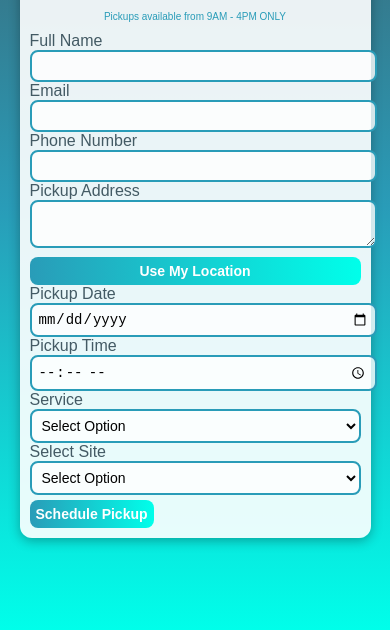
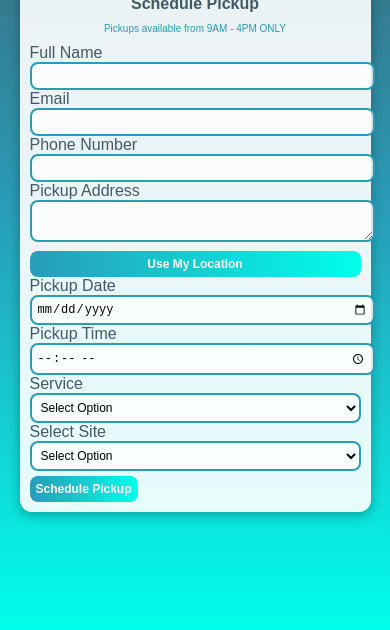
Before and after one commit to pindropzm/pindrop-html, a plain HTML site: page schedule.html in a window 390 px wide. Shown: the part 214-844 px from the top of the page. Drawn offline with Linux system fonts and the light colour scheme.

Commit message:
form font

```diff
--- a/schedule.html
+++ b/schedule.html
@@ -22,7 +22,7 @@
         /* Container */
         .container {
             width: 90%; /* Makes container responsive */
-            max-width: 500px; /* Limit maximum width */
+            max-width: 450px; /* Limit maximum width */
             background: rgba(255, 255, 255, 0.9);
             padding: 20px;
             border-radius: 12px;
@@ -40,12 +40,12 @@
         }
 
         h1 {
-            font-size: 22px;
+            font-size: 20px; /* Slightly smaller */
             color: #405a65;
         }
 
         h2 {
-            font-size: 14px;
+            font-size: 12px; /* Slightly smaller */
             color: #299cb8;
             font-weight: normal;
         }
@@ -54,15 +54,15 @@
         .form {
             display: flex;
             flex-direction: column;
-            gap: 20px;
+            gap: 15px; /* Smaller gap between elements */
         }
 
         input, select, textarea {
             width: 100%;
-            padding: 7px; /* Slightly more padding for touch screens */
+            padding: 6px; /* Slightly smaller padding */
             border: 2px solid #299cb8;
             border-radius: 8px;
-            font-size: 14px;
+            font-size: 13px; /* Slightly smaller font */
             background-color: rgba(255, 255, 255, 0.8);
             outline: none;
             transition: border-color 0.3s ease-in-out;
@@ -76,8 +76,8 @@
         button {
             background: linear-gradient(to right, #299cb8, #00ffea);
             color: #fff;
-            padding: 10px;
-            font-size: 14px;
+            padding: 8px; /* Smaller padding */
+            font-size: 13px; /* Smaller font size */
             border: none;
             border-radius: 8px;
             cursor: pointer;
@@ -94,8 +94,8 @@
         /* Location Button */
         .location-btn {
             background-color: #007bff;
-            font-size: 14px;
-            padding: 10px;
+            font-size: 13px; /* Smaller font size */
+            padding: 8px; /* Smaller padding */
             border-radius: 8px;
             display: block;
             width: 100%;
@@ -110,7 +110,7 @@
         img {
             display: block;
             margin: 0 auto 10px;
-            max-width: 80px;
+            max-width: 70px; /* Slightly smaller */
             height: auto;
         }
 
@@ -121,7 +121,7 @@
             }
 
             h1 {
-                font-size: 20px;
+                font-size: 18px; /* Smaller heading size */
             }
 
             h2 {
@@ -129,18 +129,18 @@
             }
 
             input, select, textarea {
-                font-size: 14px;
-                padding: 8px;
+                font-size: 13px;
+                padding: 6px;
             }
 
             button {
-                font-size: 14px;
-                padding: 8px;
+                font-size: 13px;
+                padding: 7px;
             }
 
             .location-btn {
-                font-size: 14px;
-                padding: 8px;
+                font-size: 13px;
+                padding: 7px;
             }
         }
 
@@ -150,7 +150,7 @@
             }
 
             h1 {
-                font-size: 18px;
+                font-size: 16px; /* Smaller heading size for mobile */
             }
 
             h2 {
@@ -158,17 +158,17 @@
             }
 
             input, select, textarea {
-                font-size: 14px;
-                padding: 6px;
+                font-size: 12px;
+                padding: 5px;
             }
 
             button {
-                font-size: 14px;
+                font-size: 12px;
                 padding: 6px;
             }
 
             .location-btn {
-                font-size: 14px;
+                font-size: 12px;
                 padding: 6px;
             }
         }
```
